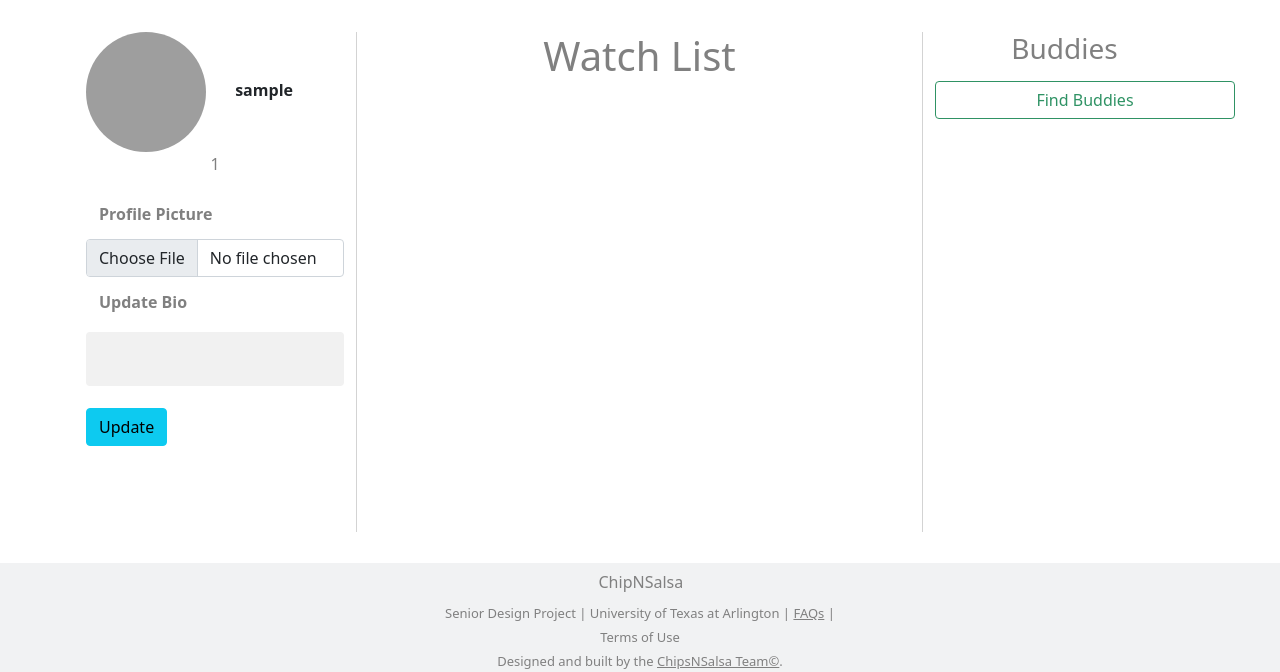
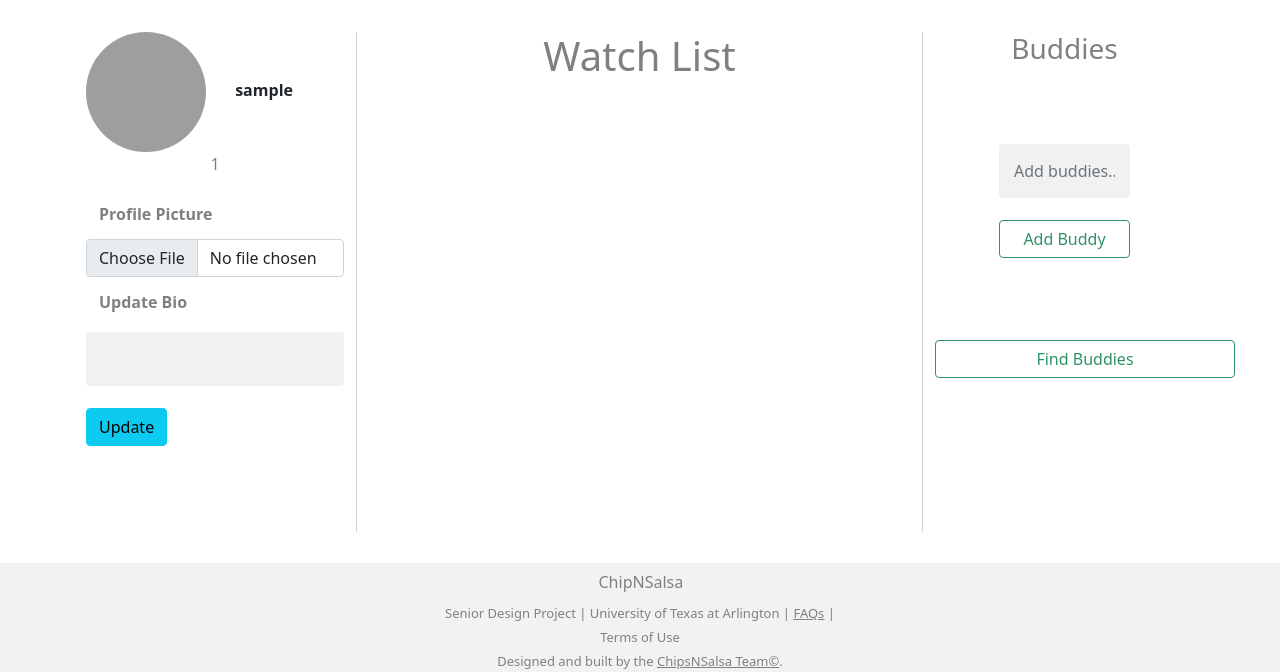
Before and after one commit to debbienguyenn/CSE4314-Senior-Design-I, a PHP site: page /profile.php in a window 1280 px wide; the page is wider, and only the part inside the window is pictured. Shown: the part 128-800 px from the top of that part. Run offline with PHP 8.4, Linux system fonts and the light colour scheme; the visitor is signed in with stand-in values (Sample User, id 1); data that the repository does not hold is empty; grey boxes are pictures that could not be loaded.

Commit message:
ROUGH buddies list. Not completed.

```diff
--- a/Buddies.php
+++ b/Buddies.php
@@ -52,7 +52,7 @@
               <div class="row justify-content-center">
                 <input style="width:600px" class="form-control me-2" type="text" placeholder="Search for buddies.."
                           name="delete" id="delete">
-                <button style="width:300px" class="btn btn-outline-success" type="submit" id="deleteBuddiesbtn" name="deleteBuddiesbtn">Remove Buddy</button>
+                <button style="width:300px" class="btn btn-outline-danger" type="submit" id="deleteBuddiesbtn" name="deleteBuddiesbtn">Remove Buddy</button>
             </div>
         </div>
       </form>
--- a/deletebuddy_action.php
+++ b/deletebuddy_action.php
@@ -1,5 +1,6 @@
 <?php
 
+ session_start();
  //database connection
  include('db.php');
  mysqli_select_db($conn, 'buddies');
--- a/profile.php
+++ b/profile.php
@@ -119,7 +119,73 @@
                 <!--third column-->
                 <div class="col-3">
                     <h3 style="color:3F454C; text-align: center;">Buddies</h3>
+
+
+
+                <form class="form-container" action="search_action.php" method="post">
+                    <div class="container">
+                        <div class="row justify-content-left">
+                            <input style="width:300px" class="form-control me-2" type="text" placeholder="Add buddies.."
+                                    name="buddy" id="buddy">
+                            <button style="width:300px" class="btn btn-outline-success" type="submit" id="addBuddiesbtn" name="addBuddiesbtn">Add Buddy</button>
+                        <div id="buddiesList"></div>
+                        </div>
+                    </div>
+                </form>
+
+
+
+
                     <button style="width:300px" class="btn btn-outline-success" type="submit" id="button_clicked"href="Buddies.php">Find Buddies</button>
+
+                    <?php
+                    include('db.php');
+
+                    //get current friends of the user to create buddies list
+                    mysqli_select_db($conn, 'buddies');
+                    $username = $_SESSION['username'];
+                    $buddies_query = "SELECT BuddyID from buddies where UserID = '$username'";
+                    $buddies_result = mysqli_query($conn, $buddies_query);
+                    $buddies_list = array();
+
+                    if(mysqli_num_rows($buddies_result)>0)
+                    {
+                        while($list = mysqli_fetch_assoc($buddies_result))
+                        {
+                            $buddies_list[] = $list;
+                        }
+                    }
+
+                    //get current buddies' userImage to put into an array
+                    /*
+                    $buddyimg_list = array();
+                    foreach($buddies_list as $buddiesData)
+                    {
+                        mysqli_select_db($conn, 'registration');
+                        $buddiesData = $buddiesData['userImage'];
+                        $buddydata_query = "SELECT userImage from registration where username = '$buddiesData'";
+                        $buddyimg_result = mysqli_query($conn, $buddydata_query);
+                        if(mysqli_num_rows($buddyimg_result)>0)
+                        {
+                            $buddyimg = mysqli_fetch_assoc($buddyimg_result);
+                            $buddyimg_list[] = $buddyimg;
+                        }
+                    }
+                    */
+
+                    //displaying current buddies and their profile pic in a list on profile page.
+                    foreach($buddies_list as $buddyname)
+                    {
+                        $buddies = $buddyname['BuddyID'];
+                        print_r($buddies);
+                        print_r("    ");
+                        //add buttons to remove friend and chat here..
+                        $html = '<button style="width:150px" class="btn btn-outline-danger" type="submit" id="deleteBuddiesbtn" name="deleteBuddiesbtn">Unbuddy</button>';
+                        echo $html;
+
+                        echo "<br>";
+                    }
+                    ?>
                 </div>
             </div>
         </div>
--- a/search_action.php
+++ b/search_action.php
@@ -1,9 +1,11 @@
 
  <?php
 
+ session_start();
  //database connection
  include('db.php');
  mysqli_select_db($conn, 'buddies');
+ //mysqli_select_db($conn, 'registration');
 
  /****************************Autocompletion when searching for buddies**************************/
  if(isset($_POST["query"]))
@@ -47,7 +49,7 @@ $num = mysqli_num_rows($result);
 if($num==1)
 {
      echo '<script>alert("Buddy previously added!")</script>';
-     echo '<script>window.location=\'Buddies.php\'</script>';
+     echo '<script>window.location=\'profile.php\'</script>';
 }
 else
 {
@@ -55,7 +57,7 @@ else
      if(mysqli_query($conn, $add))
      {
           echo '<script>alert("Buddy Added!")</script>';
-          echo '<script>window.location=\'Buddies.php\'</script>';
+          echo '<script>window.location=\'profile.php\'</script>';
      }
      else
      {
```
